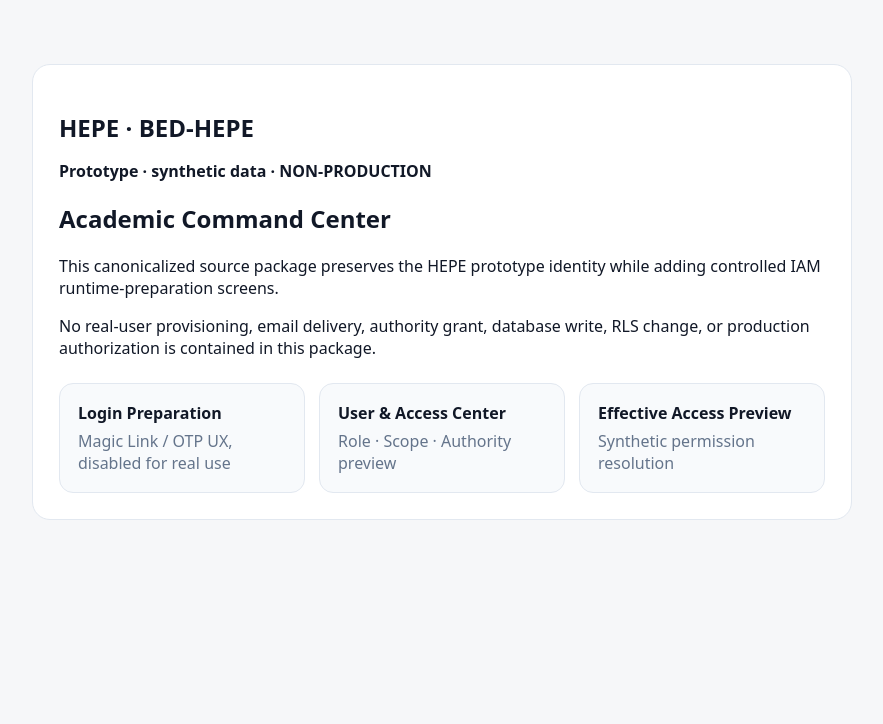
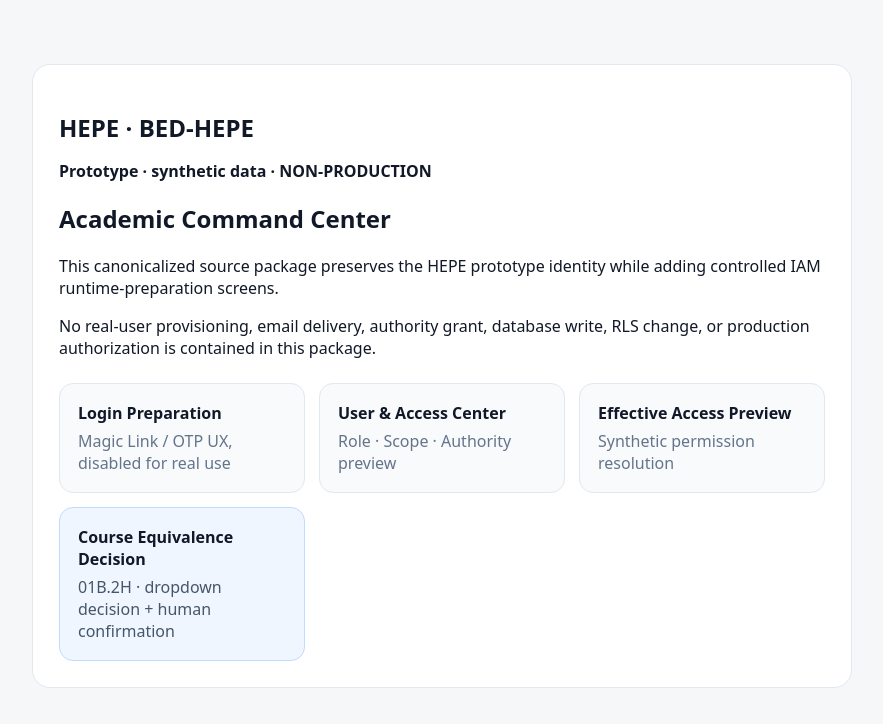
Before and after one commit to kasemch/hepe-ui-prototype, a Next.js app: page / in a window 1280 px wide. Shown: the top 724 px of the page, without its empty margins (198-1081 px from the left). Built offline with nearby package versions, Linux system fonts and the light colour scheme.

Commit message:
feat(people-01b2h): link decision page from command center

```diff
--- a/app/page.tsx
+++ b/app/page.tsx
@@ -18,6 +18,9 @@ export default function Home() {
           <a href="/user-access/effective-access" style={{padding:18,border:"1px solid #e2e8f0",borderRadius:14,textDecoration:"none",color:"inherit",background:"#f8fafc"}}>
             <strong>Effective Access Preview</strong><div style={{marginTop:6,color:"#64748b"}}>Synthetic permission resolution</div>
           </a>
+          <a href="/governance/course-equivalence" style={{padding:18,border:"1px solid #bfdbfe",borderRadius:14,textDecoration:"none",color:"inherit",background:"#eff6ff"}}>
+            <strong>Course Equivalence Decision</strong><div style={{marginTop:6,color:"#475569"}}>01B.2H · dropdown decision + human confirmation</div>
+          </a>
         </div>
       </section>
     </main>
```
